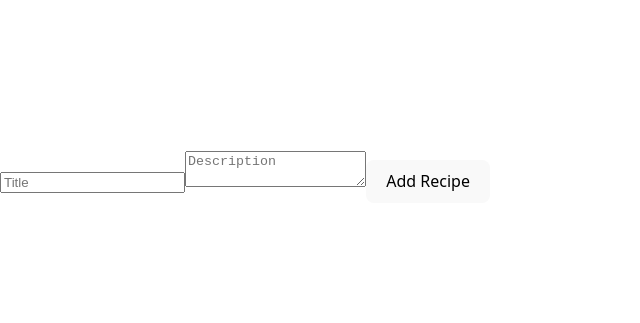
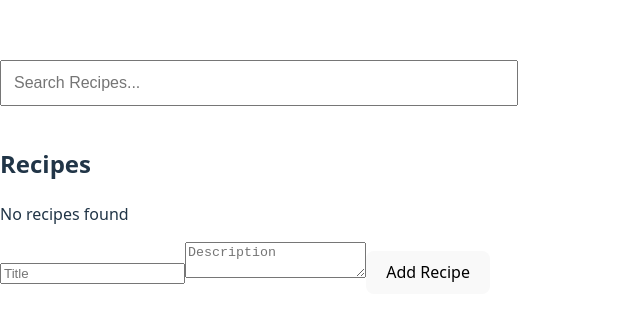
Before and after one commit to Its-Stephens/alx-fe-reactjs, a React (Vite) app in the folder recipe-sharing-app/: page / in a window 1280 px wide. Shown: the part 223-546 px from the top of the page, without its empty margins (0-640 px from the left). Built offline with nearby package versions, Linux system fonts and the light colour scheme.

Commit message:
updated react task on recipe

```diff
--- a/recipe-sharing-app/src/App.jsx
+++ b/recipe-sharing-app/src/App.jsx
@@ -1,5 +1,6 @@
 import { Routes, Route, Router } from 'react-router-dom';
 import AddRecipeForm from "./components/AddRecipeForm";
+import SearchBar from "./components/SearchBar";
 import RecipeList from "./components/RecipeList";
 import RecipeDetails from "./components/RecipeDetails";
 
@@ -10,6 +11,7 @@ function App() {
         path="/"
         element={
           <>
+            <SearchBar />
             <RecipeList />
             <AddRecipeForm />
           </>
--- a/recipe-sharing-app/src/components/AddRecipeForm.jsx
+++ b/recipe-sharing-app/src/components/AddRecipeForm.jsx
@@ -3,12 +3,19 @@ import useRecipeStore from './recipeStore';
 
 const AddRecipeForm = () => {
     const addRecipe = useRecipeStore(state => state.addRecipe);
+    const filterRecipes = useRecipeStore(state => state.filterRecipes);
     const [title, setTitle] = useState('');
     const [description, setDescription] = useState('');
 
     const handleSubmit = (event) => {
         event.preventDefault();
-        addRecipe({ id: Date.now(), title, description });
+        addRecipe({
+            id: Date.now(),
+            title,
+            description
+        });
+
+        filterRecipes();
 
         setTitle('');
         setDescription('');
@@ -16,12 +23,19 @@ const AddRecipeForm = () => {
 
     return (
         <form onSubmit={handleSubmit}>
-            <input type="text" value={title} onChange={(e) => setTitle(e.target.value)} placeholder="Title" />
-            <textarea value={description}
-                onChange={(e) => setDescription(e.target.value)} placeholder="Description" />
+            <input
+                type="text"
+                value={title}
+                onChange={(e) => setTitle(e.target.value)}
+                placeholder="Title" />
+
+            <textarea
+                value={description}
+                onChange={(e) => setDescription(e.target.value)}
+                placeholder="Description" />
             <button type="submit">Add Recipe</button>
         </form>
-    )
+    );
 };
 
 export default AddRecipeForm;
--- a/recipe-sharing-app/src/components/EditRecipeForm.jsx
+++ b/recipe-sharing-app/src/components/EditRecipeForm.jsx
@@ -1,37 +1,46 @@
-import { useParams } from 'react-router-dom';
 import useRecipeStore from "./recipeStore";
-import { useState } from 'react';
+import { useState, useEffect } from 'react';
+
+
+const EditRecipeForm = ({ recipe}) => {
+       const updateRecipe = useRecipeStore((state) => state.updatedRecipe);
 
 
 
+    const [title, setTitle] = useState('');
+    const [description, setDescription] = useState('');
 
+    useEffect(() => {
+        if (recipe) {
+            setTitle(recipe.title);
+            setDescription(recipe.description);
+        }
+    }, [recipe]);
 
-const EditRecipeForm = () => {
-    const { id } = useParams();
-
-    const recipe = useRecipeStore((state) =>
-      state.recipes.find((r) => r.id === Number(id)),
-    );
-
-
-    const [title, setTitle] = useState(recipe.title);
-    const [description, setDescription] = useState(recipe.description);
-
-    const updateRecipe = useRecipeStore(state => state.updatedRecipe);
 
     const handleSubmit = (event) => {
         event.preventDefault();
 
-        updateRecipe({ id: recipe.id, title, description, });
+        updateRecipe({
+            id: recipe.id,
+            title,
+            description,
+        });
     };
 
     return (
         <form onSubmit={handleSubmit}>
             <h4><i>Edit Recipe</i></h4>
 
-            <input value={title} onChange={(e) => setTitle(e.target.value)} placeholder="Title" />
+            <input
+                value={title}
+                onChange={(e) => setTitle(e.target.value)}
+                placeholder="Title" />
 
-            <textarea value={description} onChange={(e) => setDescription(e.target.value)} placeholder="Description" />
+            <textarea
+                value={description}
+                onChange={(e) => setDescription(e.target.value)}
+                placeholder="Description" />
 
             <button type="submit">Save Changes</button>
         </form>
--- a/recipe-sharing-app/src/components/RecipeDetails.jsx
+++ b/recipe-sharing-app/src/components/RecipeDetails.jsx
@@ -7,7 +7,7 @@ const RecipeDetails = () => {
   const { id } = useParams();
 
   const recipe = useRecipeStore(state =>
-        state.recipes.find(r => r.id === Number(id))
+    state.recipes.find((r) => r.id === Number(id))
   );
 
   if (!recipe) {
@@ -19,10 +19,10 @@ const RecipeDetails = () => {
     <div>
       <h1>{recipe.title}</h1>
       <p>{recipe.description}</p>
-        <EditRecipeForm />
+      <EditRecipeForm recipe={recipe} />
       <DeleteRecipeButton recipeId={recipe.id} />
     </div>
   );
-}
+};
 
 export default RecipeDetails;
--- a/recipe-sharing-app/src/components/RecipeList.jsx
+++ b/recipe-sharing-app/src/components/RecipeList.jsx
@@ -1,19 +1,34 @@
-import { Link } from 'react-router-dom';
+import { useEffect } from "react";
+import { Link } from "react-router-dom";
 import useRecipeStore from "./recipeStore";
 
 const RecipeList = () => {
-    const recipes = useRecipeStore((state) => state.recipes);
+  const filteredRecipes = useRecipeStore((state) => state.filteredRecipes);
+  const filterRecipes = useRecipeStore((state) => state.filterRecipes);
+  const searchTerm = useRecipeStore((state) => state.searchTerm);
+
+  useEffect(() => {
+    filterRecipes();
+  }, [searchTerm]);
 
   return (
     <div>
-            {recipes.map(recipe => (
-                <div key={recipe.id}>
+      <h2>Recipes</h2>
+
+      {filteredRecipes.length === 0 ? (
+        <p>No recipes found</p>
+      ) : (
+        <ul>
+          {filteredRecipes.map((recipe) => (
+            <li key={recipe.id}>
               <h3>{recipe.title}</h3>
-                    <p>{recipe.decription}</p>
+              <p>{recipe.description}</p>
 
-                    <Link to={`/Recipe/${recipe.id}`}>View Details</Link>
-                </div>
+              <Link to={`/recipe/${recipe.id}`}>View Recipe</Link>
+            </li>
           ))}
+        </ul>
+      )}
     </div>
   );
 };
--- /dev/null
+++ b/recipe-sharing-app/src/components/SearchBar.jsx
@@ -0,0 +1,22 @@
+import React from "react";
+import useRecipeStore from "./recipeStore";
+
+const SearchBar = () => {
+  const setSearchTerm = useRecipeStore((state) => state.setSearchTerm);
+
+  return (
+    <input
+      type="text"
+      placeholder="Search Recipes..."
+      onChange={(e) => setSearchTerm(e.target.value)}
+      style={{
+        width: "100%",
+        padding: "12px",
+        fontSize: "16px",
+        marginBottom: "20px",
+      }}
+    />
+  );
+};
+
+export default SearchBar;
--- a/recipe-sharing-app/src/components/recipeStore.js
+++ b/recipe-sharing-app/src/components/recipeStore.js
@@ -1,17 +1,44 @@
 import { create } from 'zustand';
 
-const useRecipeStore = create((set => ({
-    recipes: [],
-    addRecipe: (newRecipe) => set(state => ({ recipes: [...state.recipes, newRecipe] })),
-    setRecipes: (recipes) => set({ recipes }),
+const useRecipeStore = create((set) => ({
+  recipes: [],
 
-    deleteRecipe: (id) =>
-  set((state) => ({
-    recipes: state.recipes.filter((recipe) => recipe.id !== Number(id)),
+  addRecipe: (newRecipe) =>
+    set((state) => ({
+      recipes: [...state.recipes, newRecipe],
+    })),
+
+  setRecipes: (recipes) => set({ recipes }),
+
+  searchTerm: "",
+  setSearchTerm: (term) => set({ searchTerm: term }),
+
+  filteredRecipes: [],
+  filterRecipes: () =>
+    set((state) => ({
+    filteredRecipes: state.recipes.filter(recipe =>
+      recipe.title
+        .toLowerCase()
+        .includes(state.searchTerm.toLowerCase())
+    ),
   })),
 
-    updateRecipe: (updatedRecipe) =>
-        set((state) => ({ recipes: state.recipes.map((recipe) => recipe.id === updatedRecipe.id ? updatedRecipe : recipe), })),
-})));
+  deleteRecipe: (id) =>
+    set((state) => ({
+      recipes: state.recipes.filter(
+        (recipe) => recipe.id !== Number(id)
+      ),
+    })),
+
+  updateRecipe: (updatedRecipe) =>
+    set((state) => ({
+      recipes: state.recipes.map((recipe) =>
+        recipe.id === updatedRecipe.id
+          ? updatedRecipe
+          : recipe
+      ),
+    })),
+}));
+
 
 export default useRecipeStore;
--- a/recipe-sharing-app/src/main.jsx
+++ b/recipe-sharing-app/src/main.jsx
@@ -8,6 +8,6 @@ createRoot(document.getElementById("root")).render(
   <StrictMode>
     <BrowserRouter>
       <App />
-    </BrowserRouter>
+      </BrowserRouter>
   </StrictMode>,
 );
```
Lines whose indentation alone changed are shown as unchanged.
